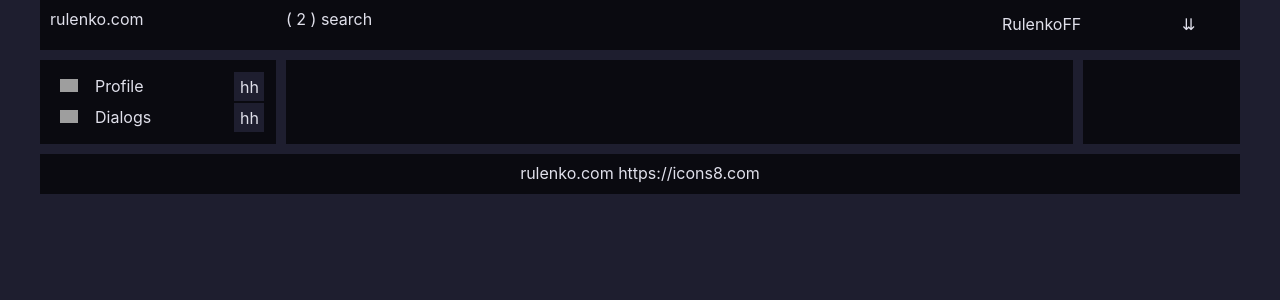
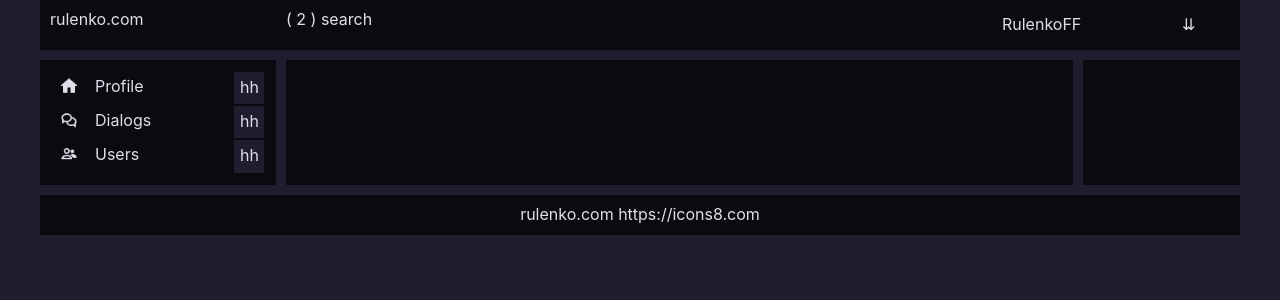
Before and after one commit to OleksandrRulenko/social-2, a React (Create React App) app: page / in a window 1280 px wide. Shown: the top 300 px of the page. Built offline with nearby package versions, Linux system fonts and the light colour scheme; grey boxes are pictures that could not be loaded.

Commit message:
Class component. (extends React.Component)

```diff
--- a/src/components/menu/menu.jsx
+++ b/src/components/menu/menu.jsx
@@ -1,21 +1,31 @@
 import React from 'react'
 import s from './Menu.module.css'
 import { NavLink } from 'react-router-dom'
+import iconHome from '../assets/icons/home.png'
+import iconMessage from '../assets/icons/message.png'
+import iconFriends from '../assets/icons/friends.png'
 
 const Menu = () => {
     return (
       <nav className={s.menu}>
         <NavLink to='/profile' activeClassName={s.activeLink}>
           <div className={`${s.menuItems} ${s.hoverBGColor}`}>
-            <div className={s.menuItemIcon}><img src="https://sun9-8.userapi.com/c629327/v629327473/db66/r051joYFRX0.jpg?ava=1" alt=""/></div>
+            <div className={s.menuItemIcon}><img src={ iconHome } alt=""/></div>
             <div className={s.menuItemLink}>Profile</div>
             <div className={s.menuItemCounter}>hh</div>
           </div>
         </NavLink>
         <NavLink to='/dialogs' activeClassName={s.activeLink}>
           <div className={`${s.menuItems} ${s.hoverBGColor}`}>
-            <div className={s.menuItemIcon}><img src="https://sun9-8.userapi.com/c629327/v629327473/db66/r051joYFRX0.jpg?ava=1" alt=""/></div>
+            <div className={s.menuItemIcon}><img src={ iconMessage } alt=""/></div>
             <div className={s.menuItemLink}>Dialogs</div>
+            <div className={s.menuItemCounter}>hh</div>
+          </div>
+        </NavLink>
+        <NavLink to='/users' activeClassName={s.activeLink}>
+          <div className={`${s.menuItems} ${s.hoverBGColor}`}>
+            <div className={s.menuItemIcon}><img src={ iconFriends } alt=""/></div>
+            <div className={s.menuItemLink}>Users</div>
             <div className={s.menuItemCounter}>hh</div>
           </div>
         </NavLink>
--- a/src/components/users/Users.jsx
+++ b/src/components/users/Users.jsx
@@ -4,20 +4,20 @@ import * as axios from 'axios';
 import userPhoto from '../assets/icons/avatar.png'
 
 
-let Users = (props) => {
-    let getUsers = () => {
-        if (props.users.length === 0) {
+class Users extends React.Component {
+
+    constructor(props) {
+        super(props);
 
             axios.get("https://social-network.samuraijs.com/api/1.0/users").then(response => {
-            props.setUsers(response.data.items)
+                this.props.setUsers(response.data.items)
             });
     }
-    }
 
+    render() {
         return <div>
-        <button onClick={getUsers}>Get Users</button>
             {
-            props.users.map( u => <div key={u.id} className={s.userItem}>
+                this.props.users.map( u => <div key={u.id} className={s.userItem}>
                     <div className={s.userAvatar}>
                         <img src={ u.photos.small != null ? u.photos.small : userPhoto} alt='' />
                     </div>
@@ -28,12 +28,14 @@ let Users = (props) => {
                     </div>
                     <div className={s.userFollow}>
                         { u.followed
-                     ? <button onClick={ () => { props.unfollow(u.id) } } >Unfollow</button>
-                     : <button onClick={ () => { props.follow(u.id) } } >Follow</button>}
+                        ? <button onClick={ () => { this.props.unfollow(u.id) } } >Unfollow</button>
+                        : <button onClick={ () => { this.props.follow(u.id) } } >Follow</button>}
                     </div>
                 </div>)
             }
         </div>
     }
+}
+
 
 export default Users
```
Lines whose indentation alone changed are shown as unchanged.
